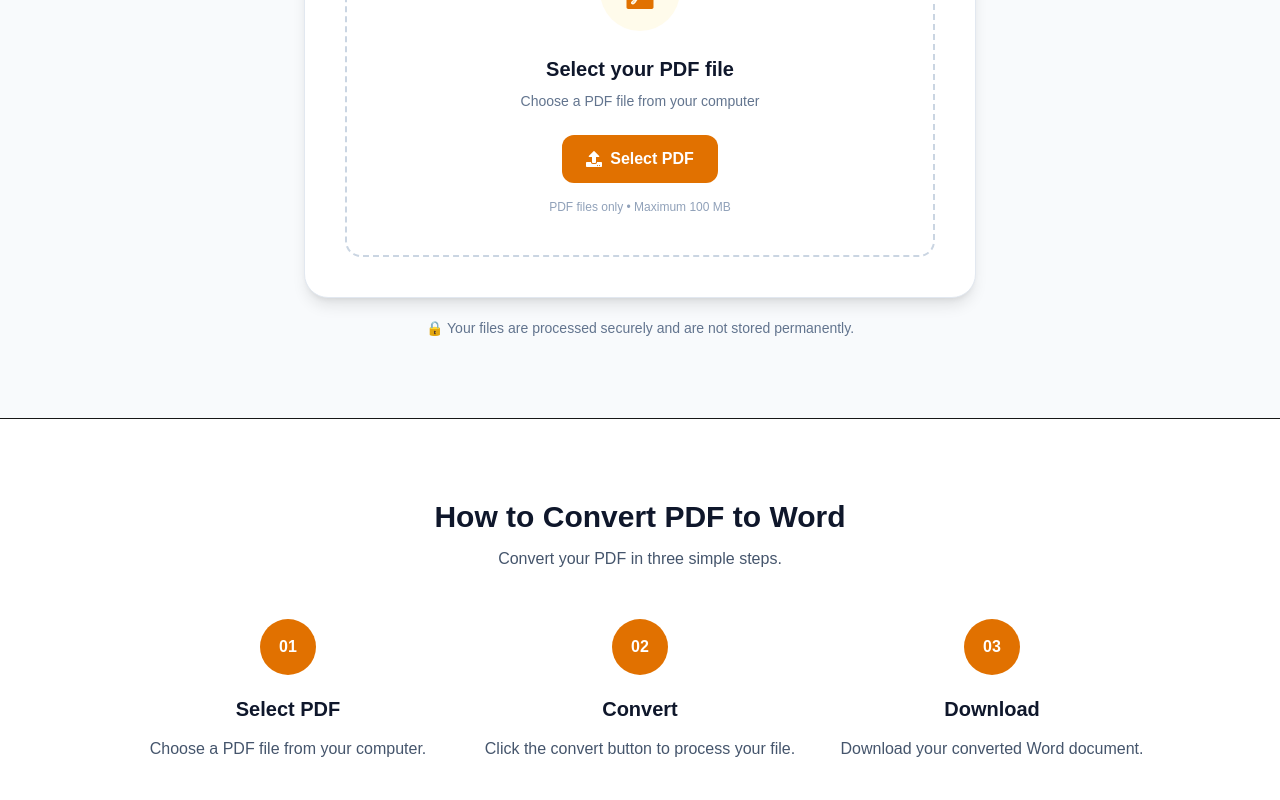
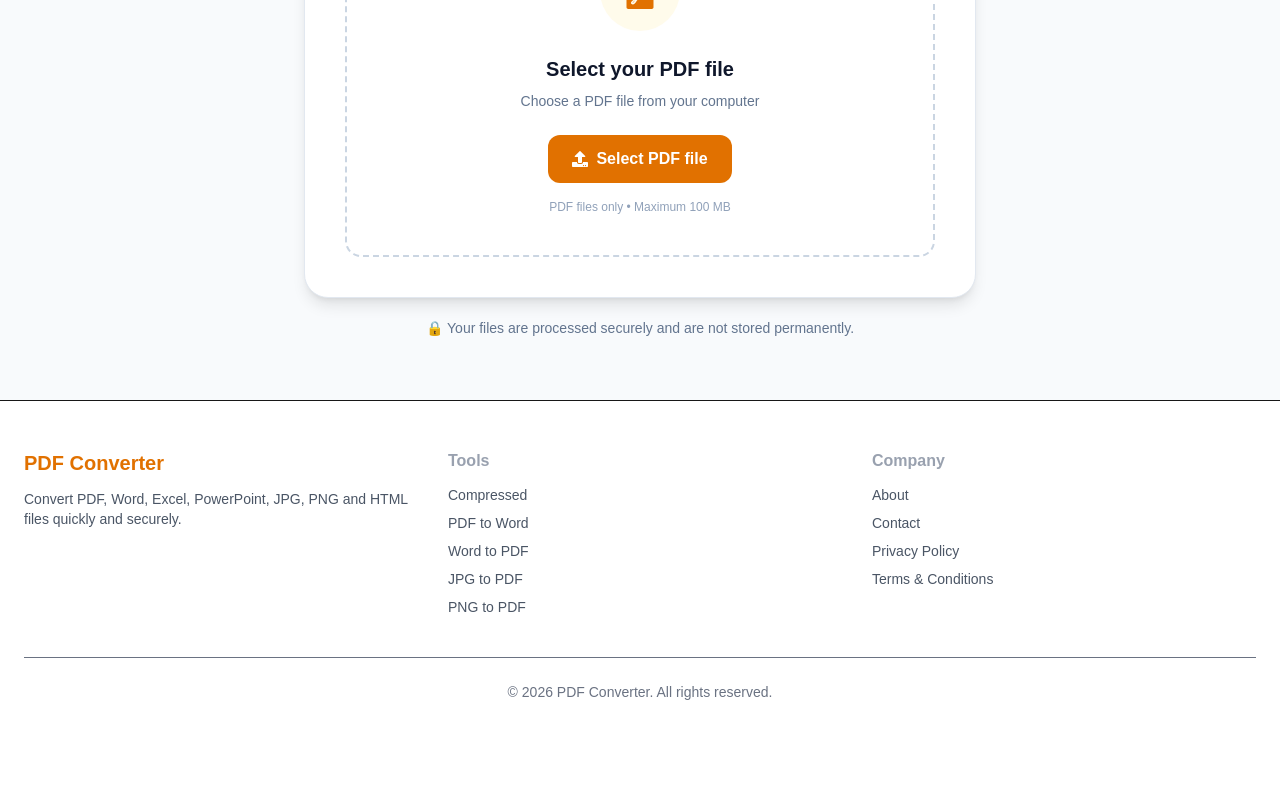
Before and after one commit to tusharsinha08/pdf-converter, a Next.js app: page /pdf-to-word in a window 1280 px wide. Shown: the part 400-1200 px from the top of the page. After the commit the page ends 1150 px from the top, so only its background shows below. Built offline with nearby package versions, Linux system fonts and the light colour scheme.

Commit message:
Implement Word to PDF conversion feature with API integration and UI components

```diff
--- /dev/null
+++ b/src/app/api/word-to-pdf/route.ts
@@ -0,0 +1,109 @@
+import CloudConvert from "cloudconvert";
+import { NextResponse } from "next/server";
+
+
+
+const cloudConvert = new CloudConvert(
+    process.env.CLOUDCONVERT_API_KEY!
+)
+
+export async function POST(req: Request) {
+    try {
+        const formData = await req.formData()
+
+        const file = formData.get("file")
+
+        if (!(file instanceof File)) {
+            return NextResponse.json(
+                { error: "No Word file provided." },
+                { status: 400 }
+            );
+        }
+
+
+        // Basic validation
+        if (file.type !== "application/msword" && file.type !== "application/vnd.openxmlformats-officedocument.wordprocessingml.document") {
+            return NextResponse.json(
+                { error: "Only Word files are allowed." },
+                { status: 400 }
+            );
+        }
+
+        // 100 MB limit
+        if (file.size > 100 * 1024 * 1024) {
+            return NextResponse.json(
+                { error: "File size must be less than 100 MB." },
+                { status: 400 }
+            )
+        }
+
+        const buffer = Buffer.from(await file.arrayBuffer())
+
+        const job = await cloudConvert.jobs.create({
+            tasks: {
+                "upload-file": {
+                    operation: "import/upload"
+                },
+
+                "convert-file": {
+                    operation: "convert",
+                    input: "upload-file",
+                    input_format: "docx",
+                    output_format: "pdf"
+                },
+
+                "export-file": {
+                    operation: "export/url",
+                    input: "convert-file"
+                }
+            }
+        })
+
+        const uploadTask = job.tasks.find(
+            (task) => task.name === "upload-file"
+        )
+
+        if (!uploadTask) {
+            throw new Error("Upload task was not created")
+        }
+
+        await cloudConvert.tasks.upload(
+            uploadTask,
+            buffer,
+            file.name
+        )
+
+        const completedJob = await cloudConvert.jobs.wait(job.id)
+
+        const exportTask = completedJob.tasks.find(
+            (task) => task.name === "export-file" && task.status === "finished"
+        )
+
+        if (!exportTask) {
+            const failedTask = completedJob.tasks.find((t) => t.status === "error");
+            throw new Error(
+                failedTask?.message || failedTask?.code || "Conversion failed"
+            );
+        }
+
+        const resultFile = exportTask.result?.files?.[0]
+
+        if (!resultFile) {
+            throw new Error("Converted file URL not generated")
+        }
+
+        return NextResponse.json({
+            success: true,
+            downloadUrl: resultFile.url,
+            filename: file.name.replace(/\.(doc|docx)$/i, ".pdf"),
+        })
+    } catch (error) {
+        console.error("PDF to Word conversion error:", error);
+        return NextResponse.json({
+            error: error instanceof
+                Error ? error.message : "Unknown conversion error",
+        },
+            { status: 500 }
+        );
+    }
+}
--- a/src/app/pdf-to-word/page.tsx
+++ b/src/app/pdf-to-word/page.tsx
@@ -84,12 +84,15 @@ export default function PdfToWordPage() {
             </section>
 
             {/* Upload & Convert */}
-            <section className="px-6 pb-20">
+            <section className="px-6 pb-12">
                 <div className="mx-auto max-w-2xl">
                     <div className="rounded-3xl border border-slate-200 bg-white p-6 shadow-lg md:p-10">
 
                         {!file ? (
-                            <FileUpload onFileSelect={setFile} />
+                            <FileUpload
+                                onFileSelect={setFile}
+                                fileType="PDF"
+                            />
                         ) : (
                             <div className="space-y-5">
                                 <SelectedFile
@@ -101,6 +104,7 @@ export default function PdfToWordPage() {
                                     onClick={handleConvert}
                                     disabled={!file}
                                     loading={loading}
+                                    convertedFileType="Word"
                                 />
 
                                 {downloadUrl && (
@@ -121,69 +125,6 @@ export default function PdfToWordPage() {
                     </p>
                 </div>
             </section>
-
-            {/* How it works */}
-            <section className="border-t bg-white px-6 py-20">
-                <div className="mx-auto max-w-5xl">
-                    <div className="text-center">
-                        <h2 className="text-3xl font-bold text-slate-900">
-                            How to Convert PDF to Word
-                        </h2>
-
-                        <p className="mt-3 text-slate-600">
-                            Convert your PDF in three simple steps.
-                        </p>
-                    </div>
-
-                    <div className="mt-12 grid gap-8 md:grid-cols-3">
-                        <Step
-                            number="01"
-                            title="Select PDF"
-                            description="Choose a PDF file from your computer."
-                        />
-
-                        <Step
-                            number="02"
-                            title="Convert"
-                            description="Click the convert button to process your file."
-                        />
-
-                        <Step
-                            number="03"
-                            title="Download"
-                            description="Download your converted Word document."
-                        />
-                    </div>
-                </div>
-            </section>
         </main>
     );
 }
-
-interface StepProps {
-    number: string;
-    title: string;
-    description: string;
-}
-
-function Step({
-    number,
-    title,
-    description,
-}: StepProps) {
-    return (
-        <div className="text-center">
-            <div className="mx-auto flex h-14 w-14 items-center justify-center rounded-full bg-amber-600 font-bold text-white">
-                {number}
-            </div>
-
-            <h3 className="mt-5 text-xl font-semibold text-slate-900">
-                {title}
-            </h3>
-
-            <p className="mt-3 leading-7 text-slate-600">
-                {description}
-            </p>
-        </div>
-    );
-}
--- a/src/app/word-to-pdf/page.tsx
+++ b/src/app/word-to-pdf/page.tsx
@@ -0,0 +1,127 @@
+"use client";
+
+import { useState } from "react";
+
+import FileUpload from "@/components/upload/FileUpload";
+import SelectedFile from "@/components/upload/SelectedFile";
+import ConvertButton from "@/components/converter/ConvertButton";
+import DownloadResult from "@/components/converter/DownloadResult";
+
+export default function WordToPdfPage() {
+    const [file, setFile] = useState<File | null>(null);
+    const [loading, setLoading] = useState(false);
+    const [downloadUrl, setDownloadUrl] = useState<string | null>(null)
+    const [downloadFilename, setDownloadFilename] = useState<string>('')
+
+    const handleConvert = async () => {
+        if (!file) return;
+
+        setLoading(true);
+
+        try {
+            const formData = new FormData();
+            formData.append("file", file);
+
+            const response = await fetch("/api/word-to-pdf", {
+                method: "POST",
+                body: formData,
+            });
+
+            const data = await response.json();
+
+            if (!response.ok) {
+                throw new Error(data.error || "Failed to convert Word to PDF");
+            }
+
+            console.log("Conversion successful:", data);
+
+            // Make sure download URL exists
+            if (!data.downloadUrl) {
+                throw new Error("Download URL is missing.");
+            }
+
+            const originalName = data.filename || file.name;
+
+            const nameWithoutExtension = originalName.replace(
+                /\.[^/.]+$/,
+                ""
+            );
+
+            const convertedFilename = `converted - ${nameWithoutExtension}.pdf`;
+
+
+            setDownloadUrl(data.downloadUrl);
+            setDownloadFilename(convertedFilename);
+        } catch (error) {
+            console.error("Error converting Word to PDF:", error);
+        } finally {
+            setLoading(false);
+        }
+    };
+
+    return (
+        <main className="min-h-screen bg-gray-50">
+
+            {/* Header */}
+            <section className="px-6 pb-10 pt-20">
+                <div className="mx-auto max-w-4xl text-center">
+                    <span className="rounded-full bg-amber-100 px-4 py-2 text-sm font-medium text-amber-700">
+                        Word to PDF Converter
+                    </span>
+
+                    <h1 className="mt-6 text-4xl font-bold text-slate-900 md:text-5xl">
+                        Convert Word to PDF
+                    </h1>
+
+                    <p className="mx-auto mt-5 max-w-2xl text-lg leading-8 text-slate-600">
+                        Convert your Word documents to PDF quickly and easily.
+                        Upload a DOC or DOCX file and download your converted PDF.
+                    </p>
+                </div>
+            </section>
+
+            {/* Upload & Convert */}
+            <section className="px-6 pb-12">
+                <div className="mx-auto max-w-2xl">
+                    <div className="rounded-3xl border border-slate-200 bg-white p-6 shadow-lg md:p-10">
+
+                        {!file ? (
+                            <FileUpload
+                                onFileSelect={setFile}
+                                fileType="Word"
+                            />
+                        ) : (
+                            <div className="space-y-5">
+                                <SelectedFile
+                                    file={file}
+                                    onRemove={() => setFile(null)}
+                                />
+
+                                <ConvertButton
+                                    onClick={handleConvert}
+                                    disabled={!file}
+                                    loading={loading}
+                                    convertedFileType="PDF"
+                                />
+
+                                {downloadUrl && (
+                                    <DownloadResult
+                                        downloadUrl={downloadUrl}
+                                        filename={downloadFilename}
+                                        fileType="Word"
+                                        convertedFileType="PDF"
+                                    />
+                                )}
+                            </div>
+                        )}
+
+                    </div>
+
+                    <p className="mt-5 text-center text-sm text-slate-500">
+                        🔒 Your files are processed securely and are not stored permanently.
+                    </p>
+                </div>
+            </section>
+        </main>
+    );
+}
--- a/src/components/converter/ConvertButton.tsx
+++ b/src/components/converter/ConvertButton.tsx
@@ -6,12 +6,14 @@ interface ConvertButtonProps {
     onClick: () => void;
     disabled?: boolean;
     loading?: boolean;
+    convertedFileType: string;
 }
 
 export default function ConvertButton({
     onClick,
     disabled = false,
     loading = false,
+    convertedFileType,
 }: ConvertButtonProps) {
     return (
         <button
@@ -22,7 +24,7 @@ export default function ConvertButton({
         >
             <FaFileWord />
 
-            {loading ? "Converting..." : "Convert to Word"}
+            {loading ? "Converting..." : `Convert to ${convertedFileType}`}
         </button>
     );
 }
--- a/src/components/upload/FileUpload.tsx
+++ b/src/components/upload/FileUpload.tsx
@@ -5,10 +5,12 @@ import { FaFilePdf, FaUpload } from "react-icons/fa";
 
 interface FileUploadProps {
     onFileSelect: (file: File) => void;
+    fileType: string;
 }
 
 export default function FileUpload({
     onFileSelect,
+    fileType,
 }: FileUploadProps) {
     const handleFileChange = (event: ChangeEvent<HTMLInputElement>) => {
         const selectedFile = event.target.files?.[0];
@@ -25,28 +27,28 @@ export default function FileUpload({
             </div>
 
             <h3 className="mt-6 text-xl font-semibold text-slate-900">
-                Select your PDF file
+                Select your {fileType} file
             </h3>
 
             <p className="mt-2 text-sm text-slate-500">
-                Choose a PDF file from your computer
+                Choose a {fileType} file from your computer
             </p>
 
             <label className="mt-6 inline-flex cursor-pointer items-center gap-2 rounded-xl bg-amber-600 px-6 py-3 font-semibold text-white transition hover:bg-amber-700">
                 <FaUpload />
 
-                Select PDF
+                Select {fileType} file
 
                 <input
                     type="file"
-                    accept=".pdf,application/pdf"
+                    accept={fileType === "PDF" ? ".pdf,application/pdf" : ".doc,.docx"}
                     onChange={handleFileChange}
                     className="hidden"
                 />
             </label>
 
             <p className="mt-4 text-xs text-slate-400">
-                PDF files only • Maximum 100 MB
+                {fileType} files only • Maximum 100 MB
             </p>
         </div>
     );
```
